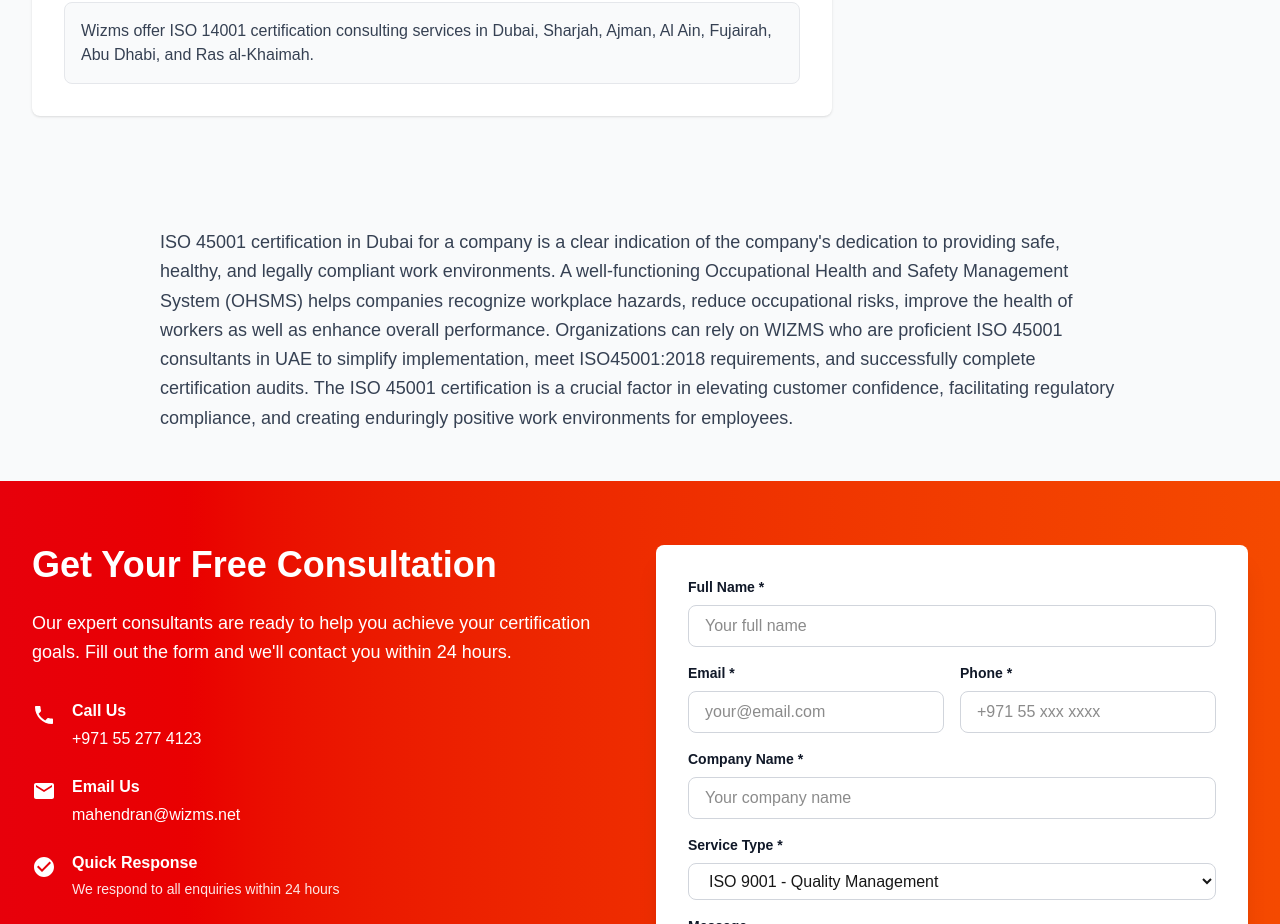
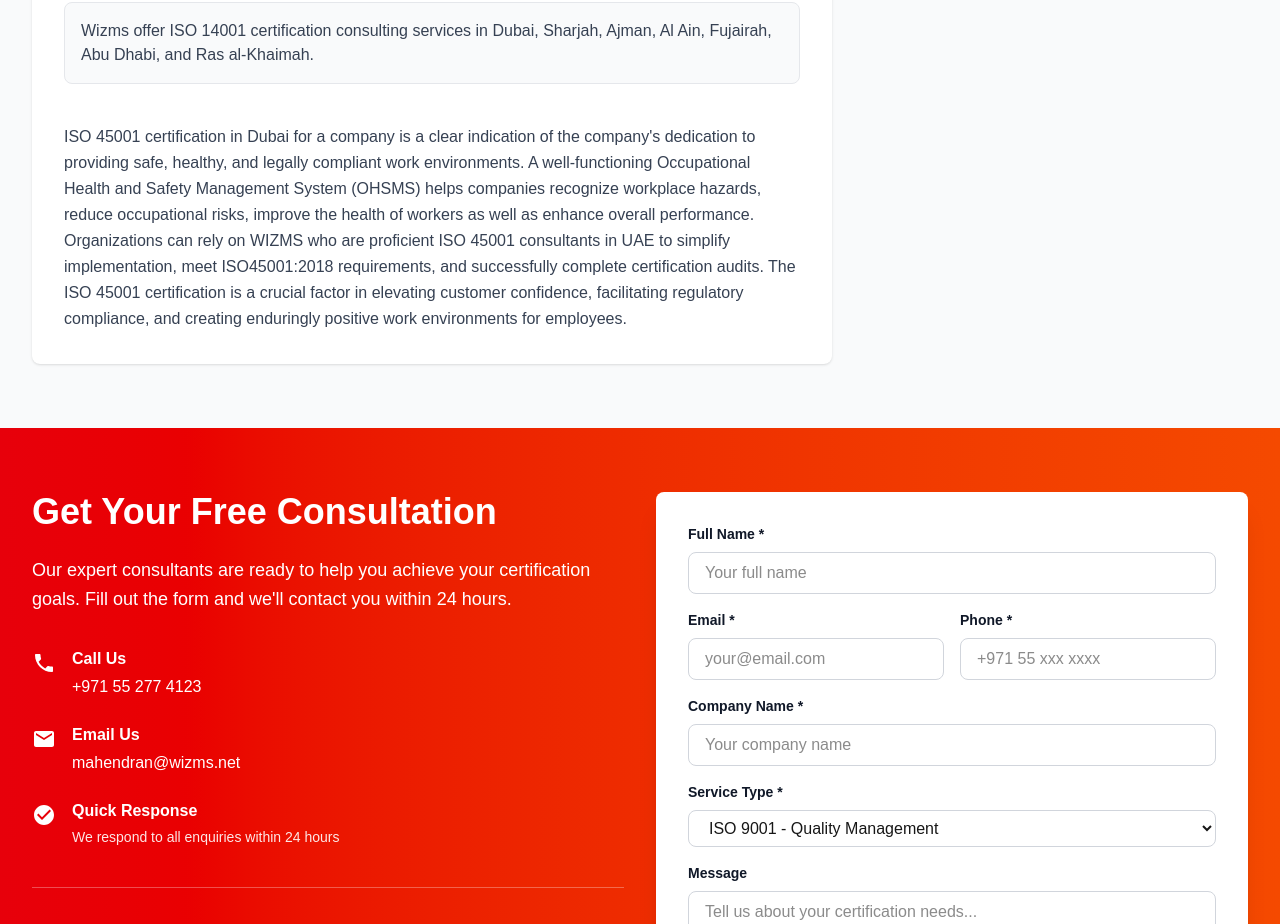
Before and after one commit to createweb7/wizms, a Next.js app: page /iso-45001-certification-consultants-uae in a window 1280 px wide. Shown: the part 6177-7101 px from the top of the page. Built offline with nearby package versions, Linux system fonts and the light colour scheme; no server answers.

Commit message:
Move ISO 45001 closing paragraph to below FAQ section
Co-Authored-By: Claude Sonnet 4.6 <noreply@anthropic.com>

```diff
--- a/src/app/(public)/iso-45001-certification-consultants-uae/page.tsx
+++ b/src/app/(public)/iso-45001-certification-consultants-uae/page.tsx
@@ -345,6 +345,13 @@ export default function ISO45001Page() {
                     </div>
                   </div>
                 </div>
+
+                {/* Closing Paragraph */}
+                <div className="mt-10">
+                  <p className="text-gray-700 leading-relaxed">
+                    ISO 45001 certification in Dubai for a company is a clear indication of the company&apos;s dedication to providing safe, healthy, and legally compliant work environments. A well-functioning Occupational Health and Safety Management System (OHSMS) helps companies recognize workplace hazards, reduce occupational risks, improve the health of workers as well as enhance overall performance. Organizations can rely on WIZMS who are proficient ISO 45001 consultants in UAE to simplify implementation, meet ISO45001:2018 requirements, and successfully complete certification audits. The ISO 45001 certification is a crucial factor in elevating customer confidence, facilitating regulatory compliance, and creating enduringly positive work environments for employees.
+                  </p>
+                </div>
               </div>
             </div>
 
@@ -388,15 +395,6 @@ export default function ISO45001Page() {
         </div>
       </div>
 
-      {/* Closing Paragraph */}
-      <div className="bg-gray-50 py-12">
-        <div className="max-w-5xl mx-auto px-4 sm:px-6 lg:px-8">
-          <p className="text-gray-700 leading-relaxed text-lg">
-            ISO 45001 certification in Dubai for a company is a clear indication of the company&apos;s dedication to providing safe, healthy, and legally compliant work environments. A well-functioning Occupational Health and Safety Management System (OHSMS) helps companies recognize workplace hazards, reduce occupational risks, improve the health of workers as well as enhance overall performance. Organizations can rely on WIZMS who are proficient ISO 45001 consultants in UAE to simplify implementation, meet ISO45001:2018 requirements, and successfully complete certification audits. The ISO 45001 certification is a crucial factor in elevating customer confidence, facilitating regulatory compliance, and creating enduringly positive work environments for employees.
-          </p>
-        </div>
-      </div>
-
       {/* Enquiry Form */}
       <EnquiryForm serviceType="ISO 45001 - Occupational Health & Safety Management" bgColor="from-red-600 to-orange-600" />
 
```
